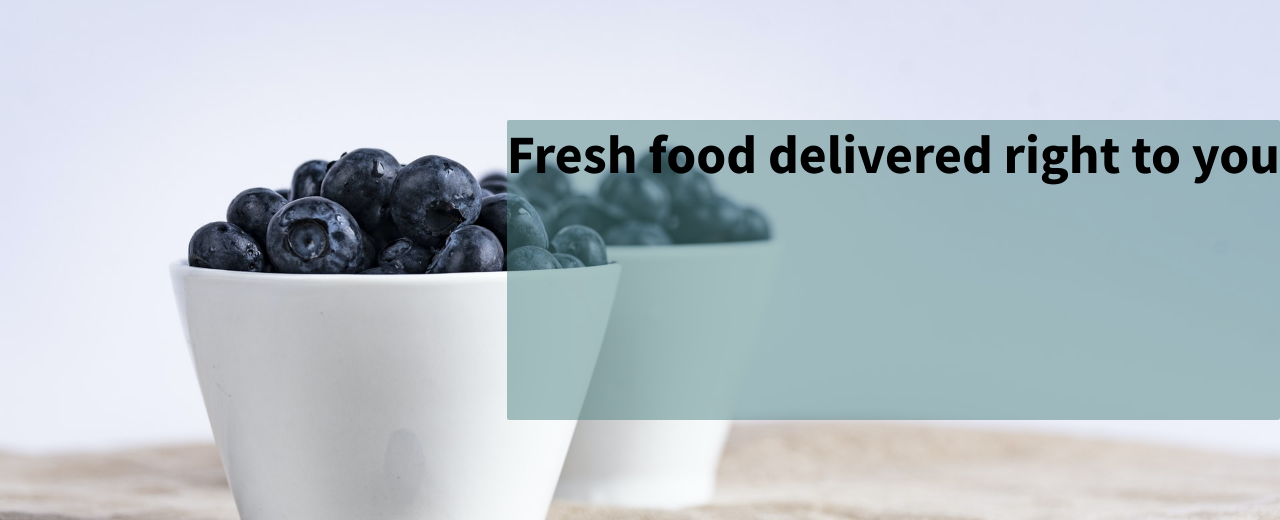
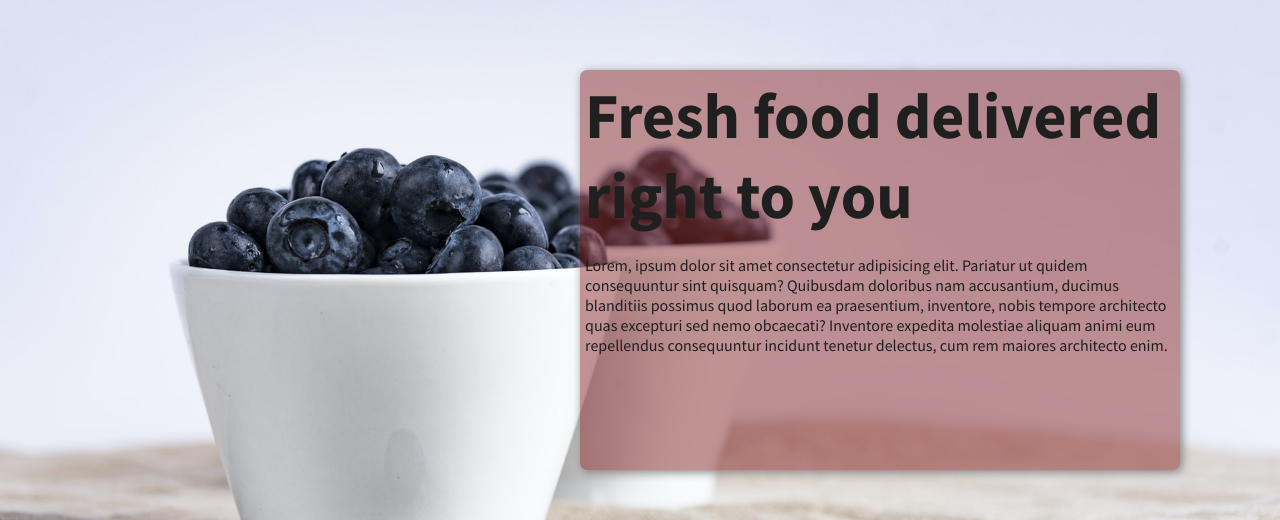
Before and after one commit to hovdek/fresh-food-delivered, a plain HTML site: page index.html in a window 1280 px wide. Shown: the part 130-650 px from the top of the page. Drawn offline with Linux system fonts and the light colour scheme.

Commit message:
finished home page

```diff
--- a/index.html
+++ b/index.html
@@ -30,13 +30,16 @@
 
     <!-- main content for home page -->
     <div class="home-container">
-        <section class="page-title">
-            <h1 >Fresh food delivered right to you</h1>
+        <section class="text-container">
+            <p class="page-title">Fresh food delivered right to you</p><br>
+            <p>Lorem, ipsum dolor sit amet consectetur adipisicing elit. Pariatur ut quidem consequuntur sint quisquam? Quibusdam doloribus nam accusantium, ducimus blanditiis possimus quod laborum ea praesentium, inventore, nobis tempore architecto quas excepturi sed nemo obcaecati? Inventore expedita molestiae aliquam animi eum repellendus consequuntur incidunt tenetur delectus, cum rem maiores architecto enim.</p>
 
         </section>
     </div>
 
     <!-- no footer on the page -->
 
+<script src="script.js"></script>
+
 </body>
 </html>
--- a/style.css
+++ b/style.css
@@ -68,6 +68,7 @@ li a {
     text-decoration: none;
     font-size: var(--fs-sm);
     color: var(--font-clr);
+    transition: 0.2s;
 }
 
 li a:visited {
@@ -76,6 +77,8 @@ li a:visited {
 
 li a:hover {
     background-color: var(--primary2-clr);
+    transition: 0.2s;
+    transform: scale(1.07);
 }
 
 .active {
@@ -95,18 +98,25 @@ li a:hover {
 }
 
 img {
-    max-width: 100vw;
-    height: 100%;
+    max-width: 100%
 }
 
 /* page content */
+.text-container {
+    grid-area: text-container;
+    height: 400px;
+    width: 600px;
+    background-color: rgba(140, 47, 47, 0.5); /* #8C2F39 with opacity */
+    border-radius: 7px;
+    margin-right: 100px;
+    padding: 5px;
+    color: #1f1f1f;
+    box-shadow: 2px 2px 10px gray;
+}
+
 .page-title {
-    grid-area: page-title;
-    font-size: var(--fs-lg);
-    height: 300px;
-    background-color: rgba(80, 132, 132, 0.5);
-    border-radius: 2px;
-
+    font-weight: var(--ff-bold);
+    font-size: var(--fs-xl);
 }
 
 .home-container {
```
Also changed, not shown: about-us.html (+8 -0 lines).
